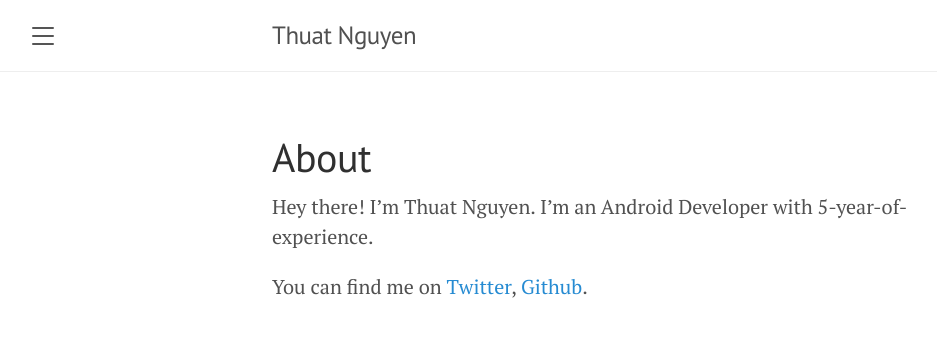
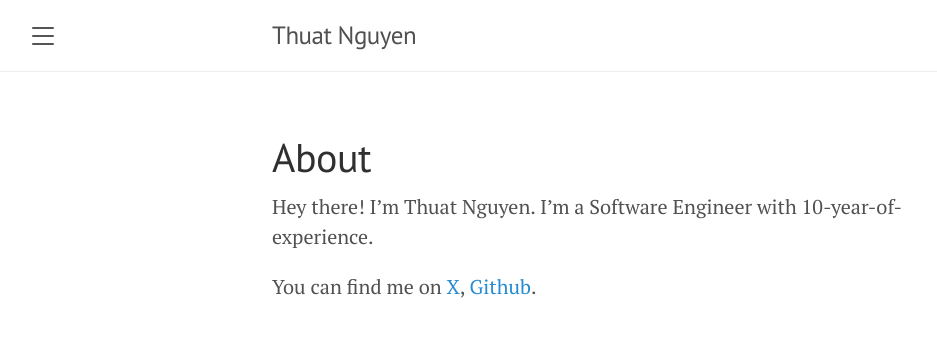
Before and after one commit to nthuat/nthuat.github.io, a Jekyll site: the page built from about.md, in a window 1280 px wide. Shown: the top 337 px of the page, without its empty margins (8-945 px from the left). Built offline with Jekyll 4.4.1, drawn with Linux system fonts in a browser that asks for light colours.

Commit message:
Update profile

```diff
--- a/_config.yml
+++ b/_config.yml
@@ -1,7 +1,7 @@
 # Setup
 title:               Thuat Nguyen
 tagline:             ''
-description:         'Android Developer. Open Source Lover'
+description:         'Software Engineer. Open Source Lover'
 url:                 https://thuat.dev
 baseurl:             ''
 paginate:            5
--- a/about.md
+++ b/about.md
@@ -3,6 +3,6 @@ layout: page
 title: About
 ---
 
-Hey there! I'm Thuat Nguyen. I'm an Android Developer with 5-year-of-experience.
+Hey there! I'm Thuat Nguyen. I'm a Software Engineer with 10-year-of-experience.
 
-You can find me on [Twitter](https://twitter.com/thuat26), [Github](https://github.com/nthuat).
+You can find me on [X](https://twitter.com/thuat26), [Github](https://github.com/nthuat).
```
